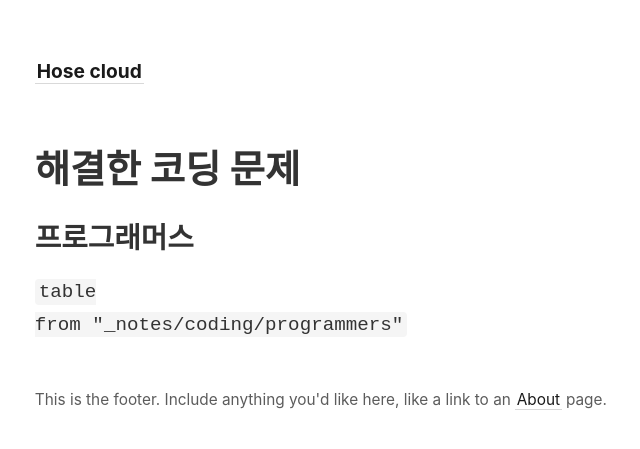
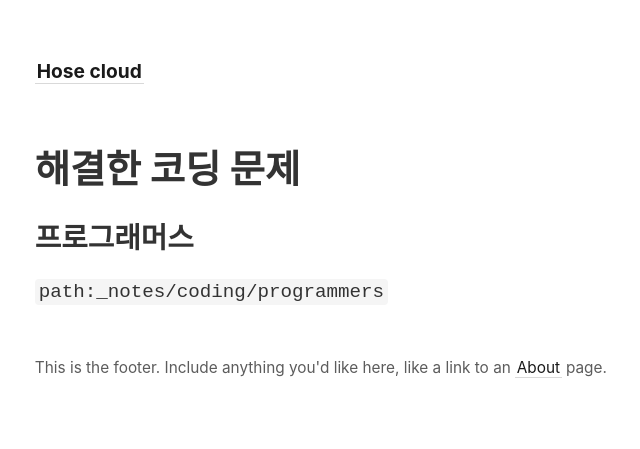
Before and after one commit to hoseCloud/hose_cloud, a Jekyll site: the page built from _pages/coding challenge.md, in a window 1280 px wide. Shown: the top 449 px of the page, without its empty margins (42-682 px from the left). Built offline with Jekyll 4.4.1, drawn with Linux system fonts in a browser that asks for light colours.

Commit message:
Fix typo

````diff
--- a/_pages/coding challenge.md
+++ b/_pages/coding challenge.md
@@ -9,7 +9,6 @@ permalink: /coding
 
 ## 프로그래머스
 
-```dataview
-table
-from "_notes/coding/programmers"
+```query
+path:_notes/coding/programmers
 ```
````
